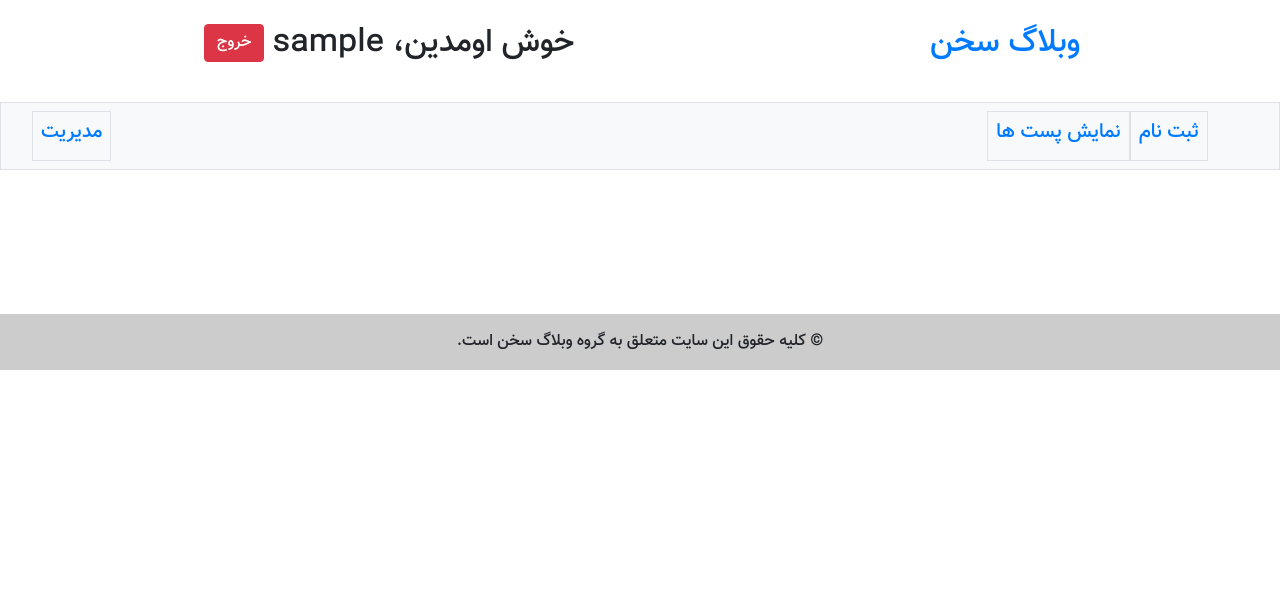
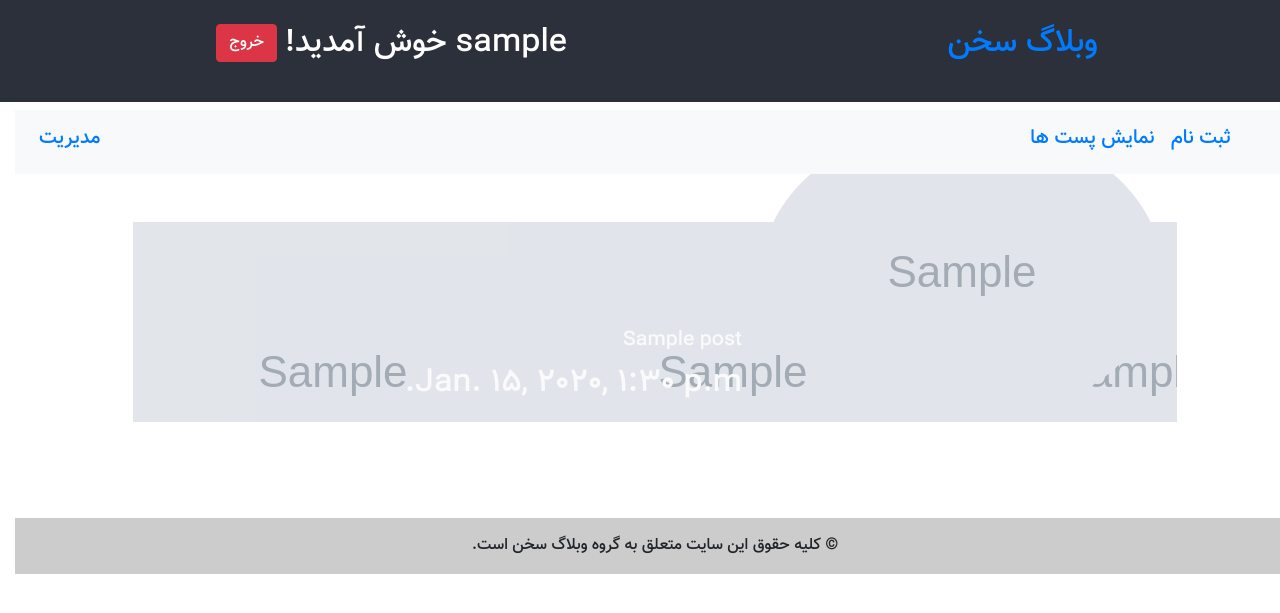
Before and after one commit to imasroori/django_project_blog, a Django app: page /blog/ in a window 1280 px wide. Shown: the top 613 px of the page. Run offline with Django 3.2, Linux system fonts and the light colour scheme; a user stored in the database is signed in; tables that the repository leaves empty hold one stand-in row (values such as "Sample post"); grey boxes marked "Sample" are stand-in pictures; some libraries are stand-ins or nearby versions.

Commit message:
create one-page post and main page and command create_groups

```diff
--- a/maktablog/blog/admin.py
+++ b/maktablog/blog/admin.py
@@ -1,4 +1,5 @@
 from django.contrib import admin
+from django.contrib.auth.models import User
 
 from .models import Post, Comment, Label, Category, UserInfo, LabelPost, MyModel
 
@@ -26,7 +27,7 @@
 class PostAdmin(admin.ModelAdmin):
     fieldsets = (
         ("اطلاعات پست", {'fields': ('user','title', 'image', 'text',)}),
-        ("زمان و تاریخ", {'fields': ('pub_date',)}),
+        # ("زمان و تاریخ", {'fields': ('pub_date',)}),
         ("وضعیت", {'fields': ('activation', 'verification')}),
         ("طبقه بندی و برچسب ها", {'fields': ('category',)}),
     )
--- a/maktablog/blog/models.py
+++ b/maktablog/blog/models.py
@@ -54,7 +54,7 @@
     title = models.CharField('عنوان', max_length=30)
     # text = models.TextField('متن', max_length=1000)
     image = models.ImageField('عکس پست', upload_to='post_images/')
-    pub_date = models.CharField('زمان انتشار', max_length=30)
+    pub_date = models.DateTimeField('زمان انتشار', max_length=30, auto_now=True)
     activation = models.BooleanField('فعال/غیرفعال', default=False)
     verification = models.BooleanField('تایید کردن محتوای پست', default=False)
     category = models.ForeignKey(Category, verbose_name='دسته بندی', on_delete=models.CASCADE)
--- a/maktablog/blog/templates/blog/index.html
+++ b/maktablog/blog/templates/blog/index.html
@@ -2,4 +2,30 @@
 
 {% block content %}
 
+<div class="container">
+    {% if posts %}
+    {% for post in posts %}
+    <a class="text-decoration-none" href="{% url 'blog:show_post' post.id %}">
+        <div class="row">
+
+            <div class="col-12 d-flex align-items-end"
+                 style="background-image: url(media/{{post.image}}); opacity:0.7; height:200px">
+
+                <div><img class="rounded-circle" src="media/{{post.user.userinfo.image}}" alt="555"></div>
+                <div class="card-body text-right text-light">
+                    <h5 class="card-title">{{post.title}}</h5>
+                    <p class="card-text"><small class="">{{post.pub_date}}</small></p>
+                </div>
+
+            </div>
+
+
+        </div>
+    </a>
+    {% endfor %}
+    {% else %}
+    <p> nist </p>
+    {% endif %}
+</div>
+
 {% endblock %}
--- a/maktablog/blog/urls.py
+++ b/maktablog/blog/urls.py
@@ -4,7 +4,7 @@
 
 app_name = 'blog'
 urlpatterns = [
-    (path('', views.index, name='index')),
+    (path('', views.IndexView.as_view(), name='index')),
     (path('register', views.register, name='register')),
     (path('<int:id>/show_post', views.ShowPost.as_view(), name='show_post')),
     (path('show_all_posts', views.ShowAllPosts.as_view(), name='show_all_posts')),
--- a/maktablog/blog/views.py
+++ b/maktablog/blog/views.py
@@ -10,6 +10,14 @@
     return render(request, 'blog/index.html')
 
 
+class IndexView(generic.ListView):
+    template_name = 'blog/index.html'
+    context_object_name = 'posts'
+
+    def get_queryset(self):
+        return Post.objects.all()
+
+
 def register(request):
     if request.POST:
         f_name = request.POST['first_name']
@@ -18,11 +26,14 @@
         user_name = request.POST['username']
         pass_word = request.POST['password']
         phone = request.POST['phone_number']
-        img = request.POST['image_profile']
+        img = request.POST.get('image_profile')
+        print("dfdfdfdfdf",img)
         user = User.objects.create_user(password=pass_word, username=user_name, first_name=f_name, last_name=l_name)
+
         user.is_staff = True
         userinfo = UserInfo.objects.create(user=user, phone_number=phone, alias_name=alias_name, image=img)
         userinfo.save()
+        print(user.userinfo.image)
         user.save()
     return HttpResponse(render(request, 'blog/register_form.html'))
 
--- a/maktablog/templates/base.html
+++ b/maktablog/templates/base.html
@@ -11,7 +11,7 @@
 </head>
 
 <body dir="rtl">
-<div class="row p-4 m-0 h2 justify-content-around">
+<div class="row p-4 h2 justify-content-around"  style="background-color:#2c303a">
     {% block header %}
     <div>
         <a class="text-decoration-none" href="{% url 'blog:index' %}">
@@ -22,7 +22,7 @@
     </div>
     <div class="d-flex justify-content-between">
         {% if user.is_authenticated %}
-        <div class="mr-1 ml-1"><p>خوش اومدین، {{user.username}}</p></div>
+        <div class="mr-1 ml-1 text-white"><p>{{user.username}} خوش آمدید!</p></div>
         <div class="mr-1 ml-1"><a class="btn btn-danger" href="{% url 'logout' %}">خروج </a>
         </div>
         {% else %}
@@ -38,27 +38,27 @@
     {% endblock %}
 </div>
 
-<nav class="navbar navbar-inverse navbar-expand-sm bg-light border">
+<nav class="navbar navbar-inverse navbar-expand-sm sticky-top bg-light p2">
     {% block navbar %}
-    <div class="container-fluid">
+    <div class="container-fluid p-0">
         <ul class="navbar-nav">
             {% if user.is_authenticated %}
-            <li class="nav-item border">
+            <li class="nav-item">
                 <a class="nav-link h5" href="{% url 'blog:profile' user.id %}">ثبت نام</a>
             </li>
             {% else %}
-            <li class="nav-item border">
+            <li class="nav-item">
                 <a class="nav-link h5" href="{% url 'blog:register' %}">ثبت نام</a>
             </li>
             {% endif %}
-            <li class="nav-item border">
+            <li class="nav-item">
                 <a class="nav-link h5" href="{% url 'blog:show_all_posts' %}">نمایش پست ها</a>
             </li>
 
 
         </ul>
         <ul class="navbar-nav navbar-right">
-            <li class="nav-item border">
+            <li class="nav-item">
                 <a class="nav-link h5" href="\admin">مدیریت</a>
             </li>
         </ul>
```
Also changed, not shown: maktablog/blog/management/commands/create_groups.py (added, +35 -0 lines), maktablog/blog/migrations/0007_auto_20210207_1143.py (added).
